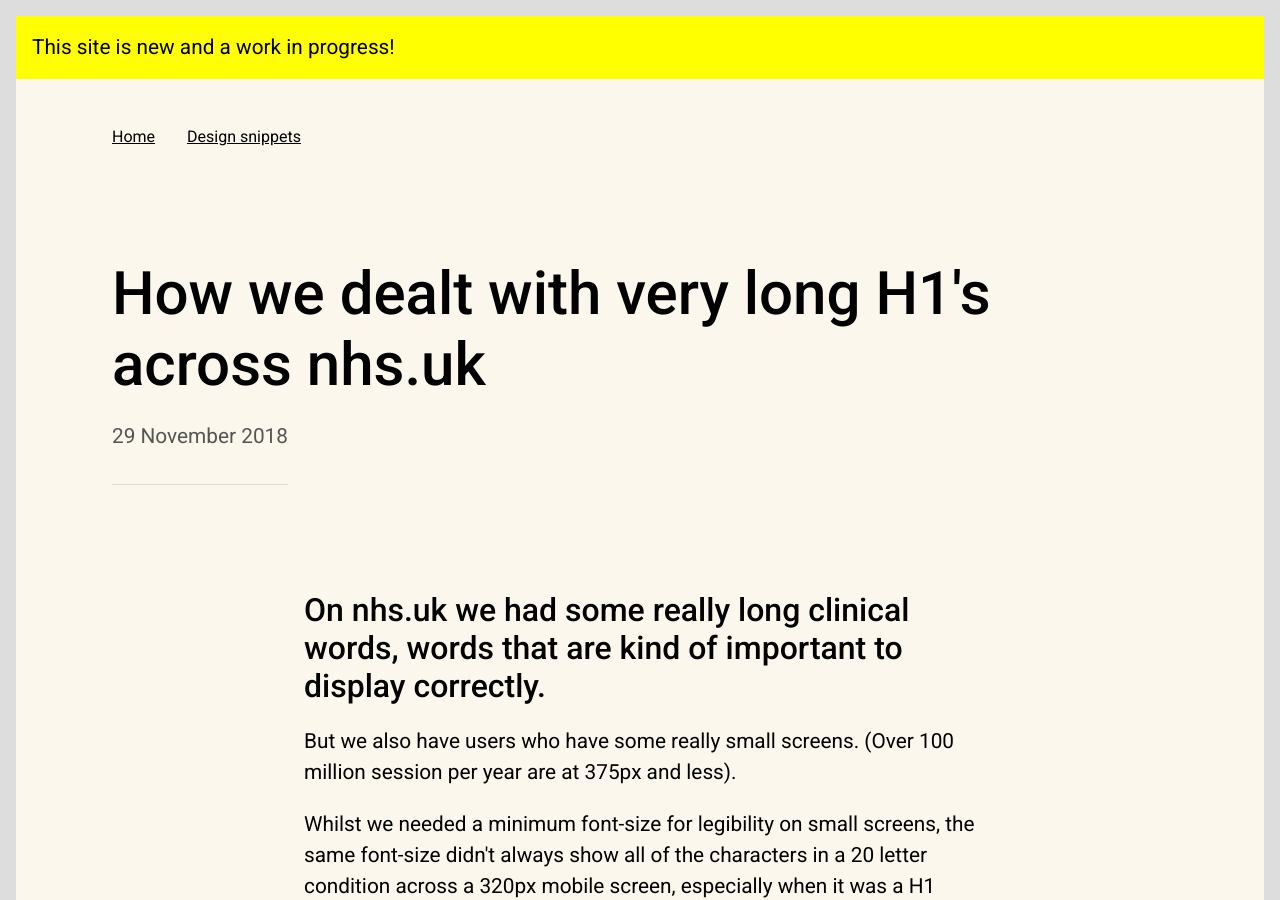
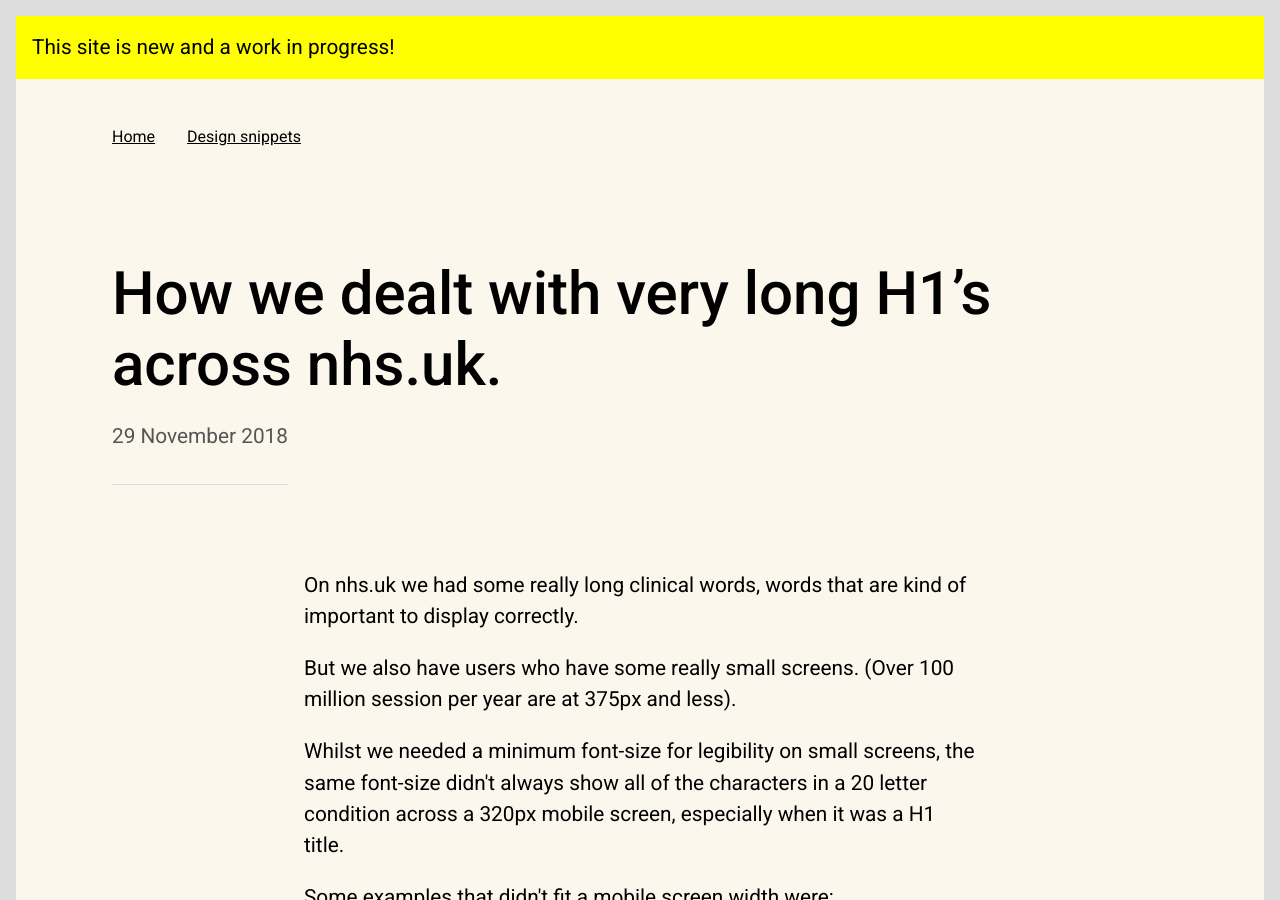
Before and after one commit to karlgoldstraw/jfolio, a Jekyll site: the page built from _posts/2018-11-29-How-we-dealt-with-long-H1s.html, in a window 1280 px wide and 900 px high. Built offline with Jekyll 4.4.1, drawn with Linux system fonts in a browser that asks for light colours.

Commit message:
changed some stuff for a11y

```diff
--- a/_config.yml
+++ b/_config.yml
@@ -29,7 +29,7 @@
 linkedin-url: https://www.linkedin.com/in/karlgoldstraw/
 
 # Build settings
-markdown: kramdown
+host: 192.168.1.18
 
 defaults:
   -
--- a/_layouts/post.html
+++ b/_layouts/post.html
@@ -17,12 +17,12 @@
 {% include navigation.html %}
 
       <header role="banner">
-        <h1 id="post-title">{{ page.title }}</h1>
+        <h1 id="page-h1">{{ page.title }}.</h1>
         <p class="date">{{ page.date |  date: "%-d %B %Y" }}</p>
         <hr>
       </header>
 
-  <main id="main" aria-labelledby="post-title">
+  <main id="main" aria-labelledby="page-h1">
     <article class="post">
       {{ content }}
 
--- a/_posts/2018-11-29-How-we-dealt-with-long-H1s.html
+++ b/_posts/2018-11-29-How-we-dealt-with-long-H1s.html
@@ -1,11 +1,11 @@
 ---
 layout: post
 tags: NHS Typography
-title: How we dealt with very long H1's across nhs.uk
+title: How we dealt with very long H1’s across nhs.uk
 ---
 
 <section>
-  <h2>On nhs.uk we had some really long clinical words, words that are kind of important to display correctly.</h2>
+  <p>On nhs.uk we had some really long clinical words, words that are kind of important to display correctly.</p>
 
   <p>But we also have users who have some really small screens. (Over 100 million session per year are at 375px and less).</p>
 
```
